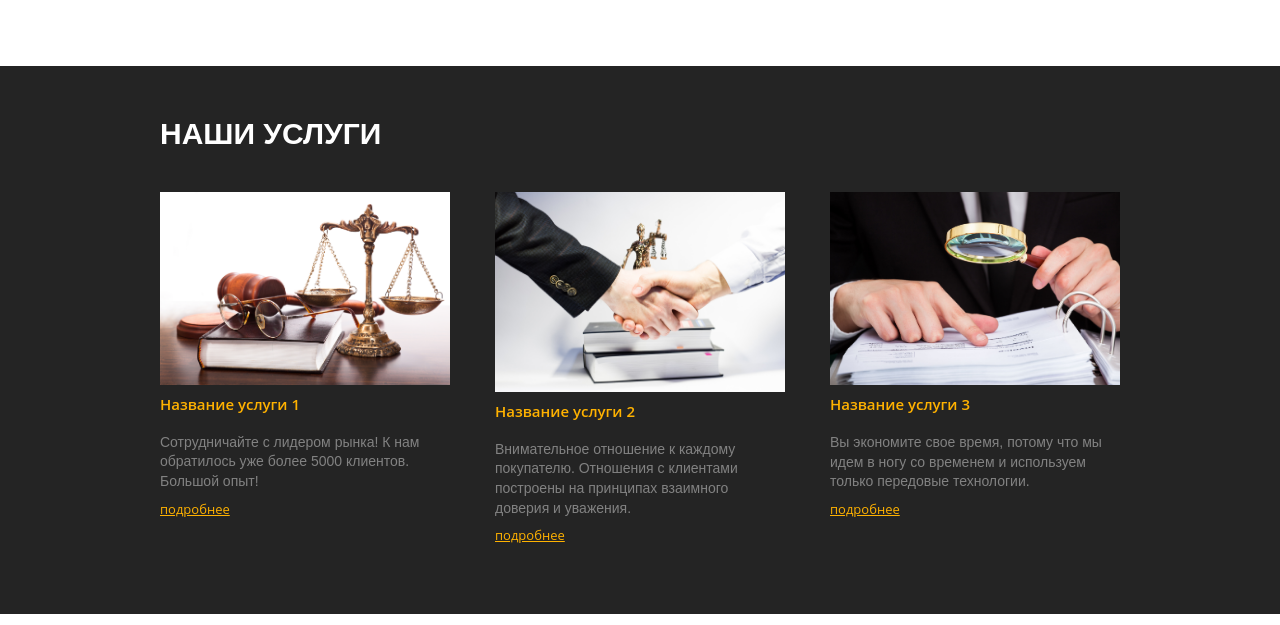
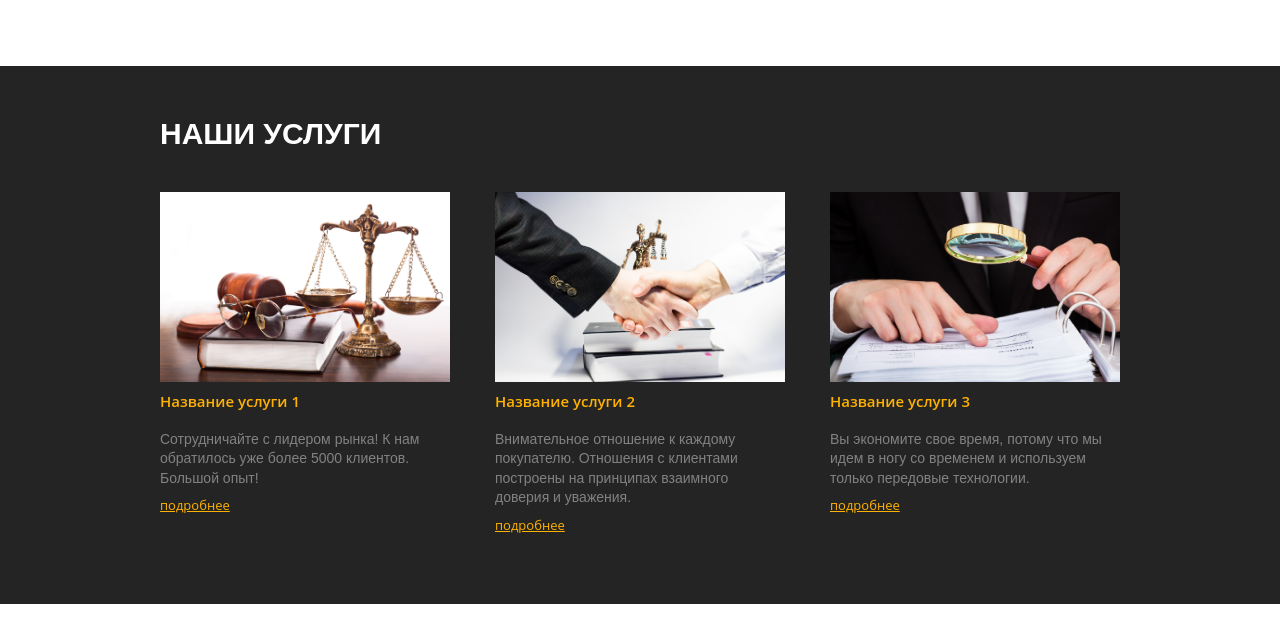
Before and after one commit to luisciphere/The-Shablones, a PHP site: page /var4/index.php in a window 1280 px wide. Shown: the part 1560-2185 px from the top of the page. Run offline with PHP 8.4, Linux system fonts and the light colour scheme.

Commit message:
fixed images

```diff
--- a/var4/index.php
+++ b/var4/index.php
@@ -370,10 +370,28 @@ include '../config.php';
                             <div class="news__list">
                                 <div class="item-outer">
                                     <div class="item">
-                                        <div class="item__image">
-                                            <a href="http://dcent.ru/nopage/" target="_blank">
-                                                <img src="<?php echo $img2; ?>" alt="">
-                                            </a>
+                                      <style>
+                                        .img_1 {
+                                          background: url('<?php echo $img2; ?>');
+                                          background-size: cover;
+                                          height: 190px;
+                                        }
+
+                                        .img_2 {
+                                          background: url('<?php echo $img3; ?>');
+                                          background-size: cover;
+                                          height: 190px;
+                                        }
+
+                                        .img_3 {
+                                          background: url('<?php echo $img4; ?>');
+                                          background-size: cover;
+                                          height: 190px;
+                                        }
+                                      </style>
+
+                                        <div class="item__image img_1">
+
                                         </div>
                                         <div class="item__title"><a href="http://dcent.ru/nopage/" target="_blank"><?php echo $serv1; ?></a></div>
                                         <div class="item__text">
@@ -385,10 +403,7 @@ include '../config.php';
                                 </div>
                                 <div class="item-outer">
                                     <div class="item">
-                                        <div class="item__image">
-                                            <a href="http://dcent.ru/nopage/" target="_blank">
-                                                <img src="<?php echo $img3; ?>" alt="">
-                                            </a>
+                                        <div class="item__image img_2">
                                         </div>
                                         <div class="item__title"><a href="http://dcent.ru/nopage/" target="_blank"><?php echo $serv2; ?></a></div>
                                         <div class="item__text">
@@ -400,10 +415,7 @@ include '../config.php';
                                 </div>
                                 <div class="item-outer">
                                     <div class="item">
-                                        <div class="item__image">
-                                            <a href="http://dcent.ru/nopage/" target="_blank">
-                                                <img src="<?php echo $img4; ?>" alt="">
-                                            </a>
+                                        <div class="item__image img_3">
                                         </div>
                                         <div class="item__title"><a href="http://dcent.ru/nopage/" target="_blank"><?php echo $serv3; ?></a></div>
 
```
